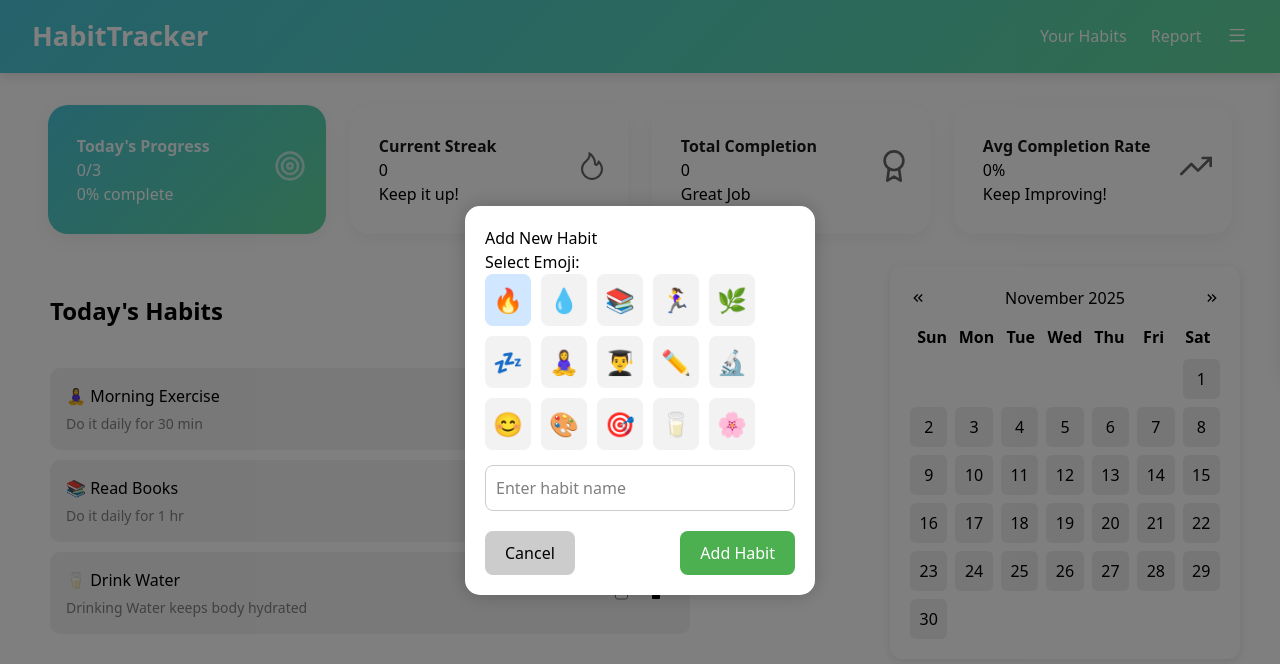
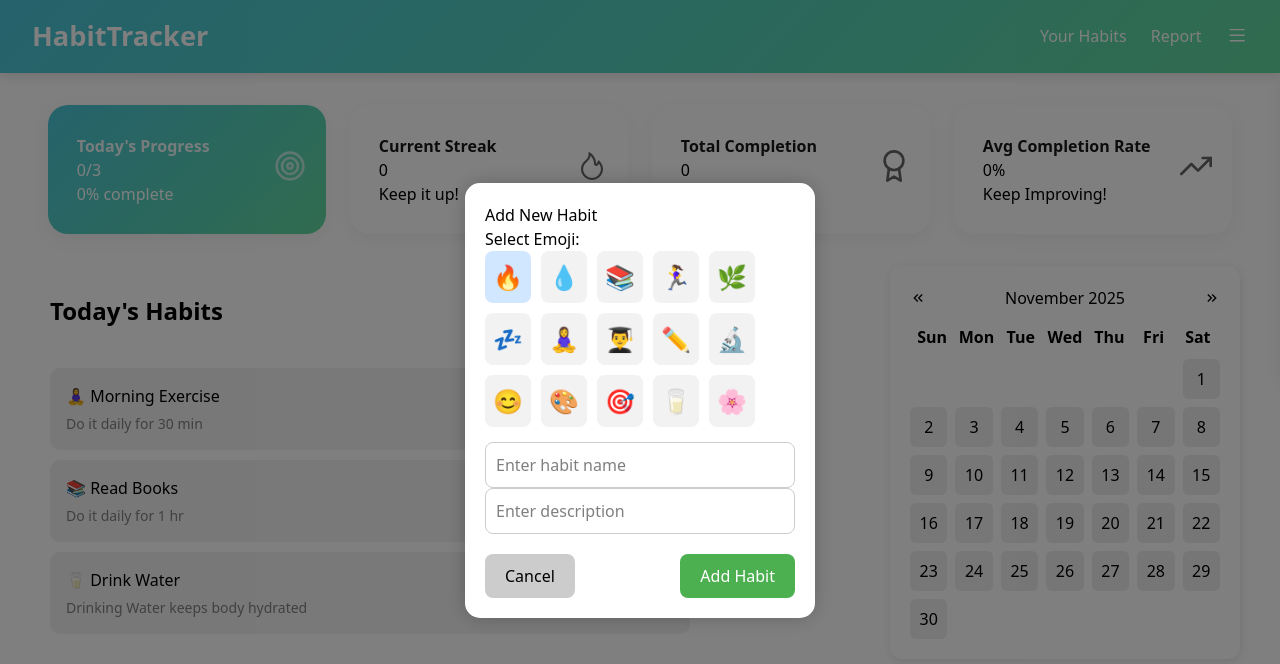
Before and after one commit to Ishagp/Habit_Tracker, a React (Vite) app: page / in a window 1280 px wide. Both pictures are taken after a click on the button "+ Add New Habit". Shown: the top 664 px of the page. Built offline with nearby package versions, Linux system fonts and the light colour scheme.

Commit message:
changes in add habit btn

```diff
--- a/src/components/Habitlist/Habitlist.jsx
+++ b/src/components/Habitlist/Habitlist.jsx
@@ -34,6 +34,7 @@ const computeStreak = (dates) => {
 const Habitlist = ({ habits, toggleHabit, addHabit, deleteHabit }) => {
     const [showModal, setShowModal] = useState(false);
     const [newHabit, setNewHabit] = useState("");
+    const [newDescription, setNewDescription] = useState("");
     const [selectedEmoji, setSelectedEmoji] = useState("🔥");
 
     const emojiList = ["🔥", "💧", "📚", "🏃‍♀️", "🌿", "💤", "🧘‍♀️", "👨‍🎓", "✏️", "🔬", "😊", "🎨", "🎯", "🥛", "🌸"];
@@ -111,8 +112,12 @@ const Habitlist = ({ habits, toggleHabit, addHabit, deleteHabit }) => {
 
     const handleSubmit = () => {
         if (newHabit.trim() === "") return;
-        addHabit(selectedEmoji + " " + newHabit);
+        addHabit({
+            title: selectedEmoji + " " + newHabit,
+            description: newDescription,
+        });
         setNewHabit("");
+        setNewDescription("");
         setSelectedEmoji("🔥");
         setShowModal(false);
     };
@@ -259,6 +264,19 @@ const Habitlist = ({ habits, toggleHabit, addHabit, deleteHabit }) => {
                             }}
                         />
 
+                        <input
+                            type="text"
+                            placeholder="Enter description"
+                            value={newDescription}
+                            onChange={(e) => setNewDescription(e.target.value)}
+                            style={{
+                                width: "100%",
+                                padding: "10px",
+                                borderRadius: "8px",
+                                border: "1px solid #ccc",
+                            }}
+                        />
+
                         <div
                             style={{
                                 display: "flex",
--- a/src/components/YourHabit/YourHabit.jsx
+++ b/src/components/YourHabit/YourHabit.jsx
@@ -61,28 +61,6 @@ const YourHabit = ({ habits, addHabit }) => {
                   return (
                     <div key={habit.id} className={styles.habitCard}>
                       <span>{habit.title}</span>
-                      {habit.description && (
-                        <p
-                          style={{
-                            fontSize: "14px",
-                            color: "gray",
-                            marginTop: "4px",
-                          }}
-                        >
-                          {habit.description}
-                        </p>
-                      )}
-                      {streak > 0 && (
-                        <p
-                          style={{
-                            fontSize: "14px",
-                            color: "#05a35a",
-                            marginTop: "4px",
-                          }}
-                        >
-                          🔥 Streak: {streak} days
-                        </p>
-                      )}
                     </div>
                   );
                 })}
@@ -124,6 +102,8 @@ const YourHabit = ({ habits, addHabit }) => {
                   {habit.description}
                 </p>
               )}
+
+
 
             </div>
           );
```
